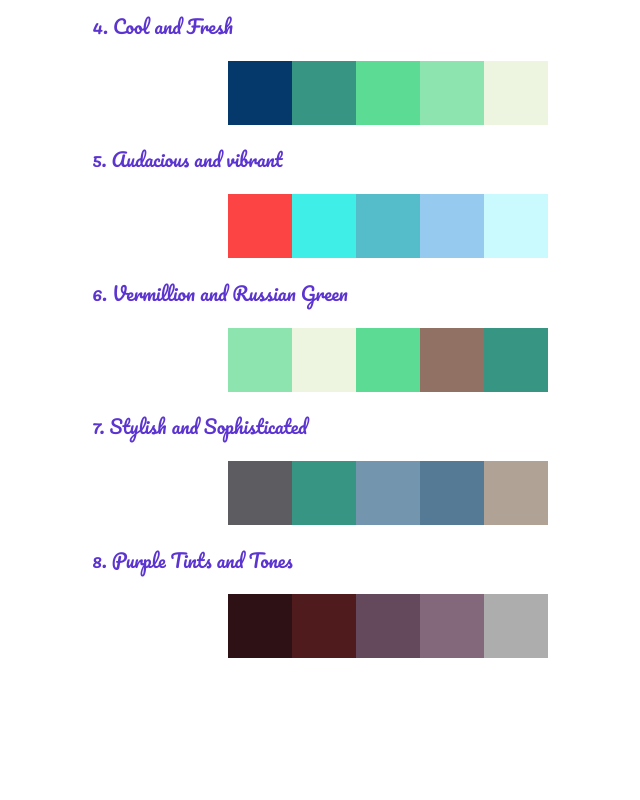
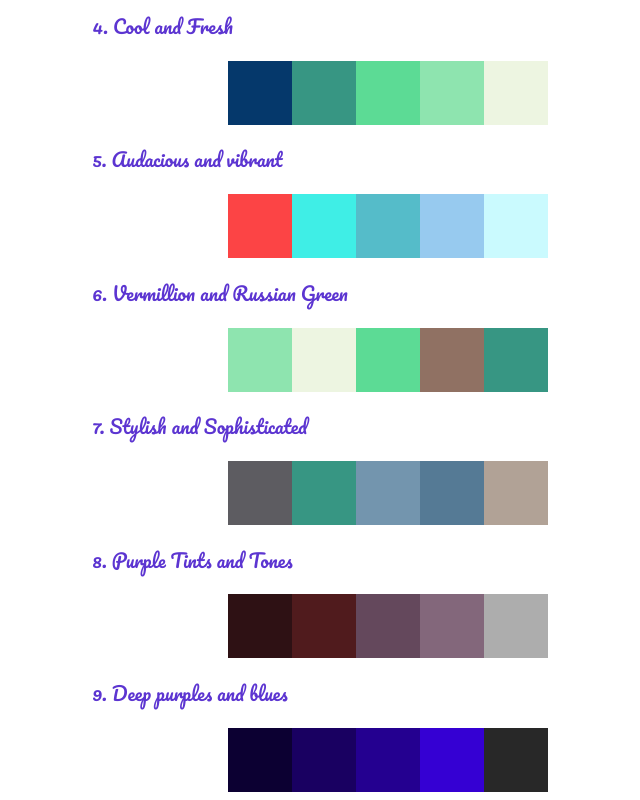
Before and after one commit to ChegeBryan/rainbow, a plain HTML site: page index.html in a window 1280 px wide. Shown: the part 576-1376 px from the top of the page, without its empty margins (252-892 px from the left). Before the commit the page ends 1242 px from the top, so only its background shows below. Drawn offline with nearby package versions, Linux system fonts and the light colour scheme.

Commit message:
- Deep purples and blues color scheme

```diff
--- a/index.html
+++ b/index.html
@@ -90,6 +90,15 @@
       <div style="background: #adadad"></div>
     </div>
 
+    <h3>9. Deep purples and blues</h3>
+    <div class="flex__container">
+      <div style="background: #0c0032"></div>
+      <div style="background: #190061"></div>
+      <div style="background: #240090"></div>
+      <div style="background: #3500d3"></div>
+      <div style="background: #282828"></div>
+    </div>
+
 
 
 
```
